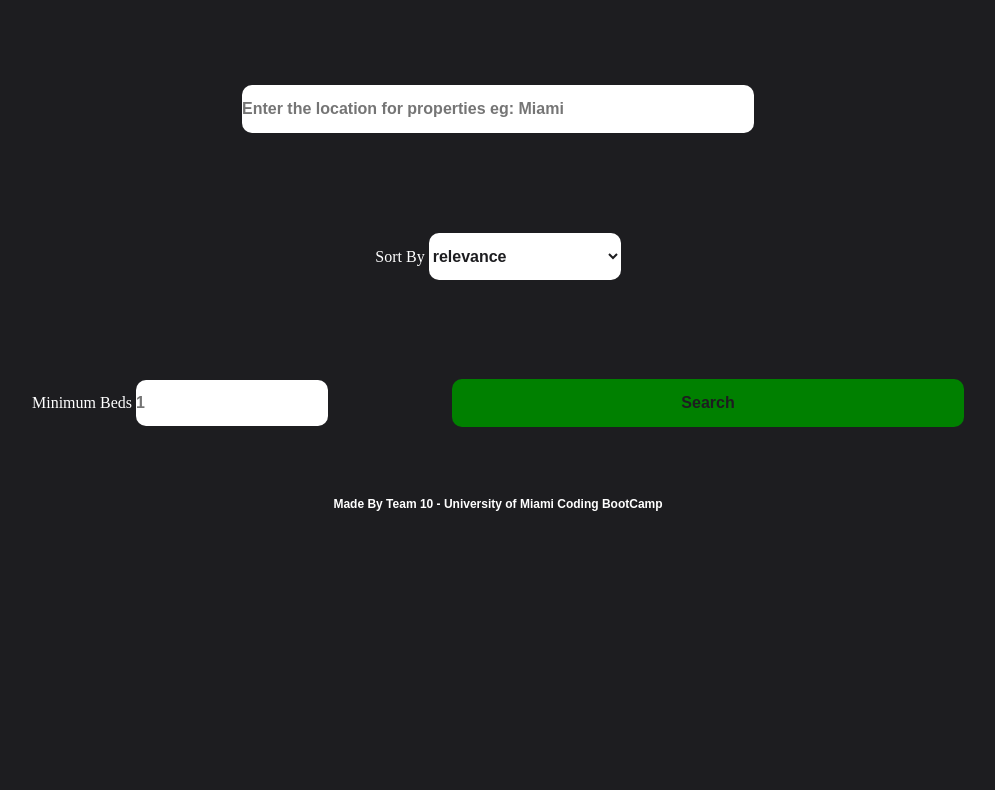
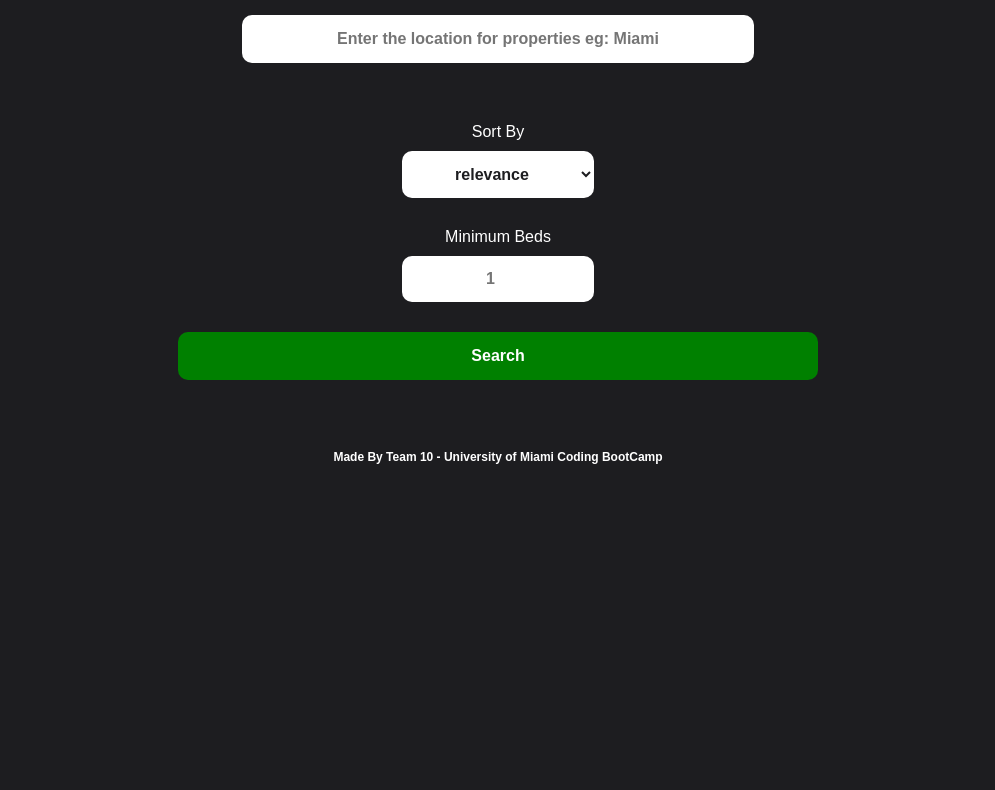
Before and after one commit to dopecello/real-estate-app, a plain HTML site: page index.html in a window 1280 px wide. Shown: the part 229-1019 px from the top of the page, without its empty margins (142-1137 px from the left). Drawn offline with Linux system fonts and the light colour scheme; no server answers.

Commit message:
optimized HTML/CSS layout

```diff
--- a/assets/style.css
+++ b/assets/style.css
@@ -1,41 +1,46 @@
 * {
+  box-sizing: border-box;
   margin: 0;
   padding: 0;
 }
- .container{
-    background-color:rgba(29,29,32) ;
+
+.container {
+  background-color: rgba(29, 29, 32);
   height: 1200px;
 }
 
 /* HEADER START */
 header {
-      background-color: rgba(29,29,32);
+  background-color: rgba(29, 29, 32);
 }
 
 header h1 {
-      padding-top: 80px ;
+  padding-top: 80px;
   padding-bottom: 20px;
   text-align: center;
   font-size: 70px;
-      color: white ;
-      font-family: Bayon;
+  color: white;
+  font-family: sans-serif;
 }
 
- .text-active{
+.text-active {
   color: green;
 }
 
 header h4 {
   font-size: 30px;
   text-align: center;
-        color: green ;
+  color: green;
+  font-family: sans-serif;
+
 }
+
 /* HEADER END */
 
 
 
 /* SEARCH CITY SECTION STARTS*/
-.searchCity{
+.searchCity {
   text-align: center;
   color: white;
 }
@@ -44,37 +49,48 @@
   width: 40%;
   border: none;
   background: white;
-    color: rgba(29,29,32);
-    text-align: left;
+  color: rgba(29, 29, 32);
+  text-align: center;
   padding: 15px 0;
   font-size: 16px;
   font-family: sans-serif;
   font-weight: bold;
   border-radius: 10px;
-    margin-top: 100px;
+  margin-top: 30px;
+  margin-bottom: 50px;
 }
+
 /* SEARCH CITY SECTION ENDS*/
 
 
 
 
 /* SORT BY  SECTION STARTS*/
-.relevance{
+.relevance {
   text-align: center;
   color: white;
 }
-.relevance select{
+
+.relevance label {
+  display: flex;
+  justify-content: center;
+  align-items: center;
+  margin-top: 10px;
+  font-family: sans-serif;
+}
+
+.relevance select {
   width: 15%;
   border: none;
   background: white;
-    color: rgba(29,29,32);
-    text-align: left ;
+  color: rgba(29, 29, 32);
+  text-align: center;
   padding: 14px 0;
   font-size: 16px;
   font-family: sans-serif;
   font-weight: bold;
   border-radius: 10px;
-    margin-top: 100px;
+  margin-top: 10px;
 }
 
 /* SORT BY SECTION ENDS*/
@@ -82,57 +98,61 @@
 
 
 /*BEDS QUANTITY SECTION STARTS*/
-.minBeds{
+.minBeds {
   text-align: center;
   color: white;
 }
+
+.minBeds label {
+  display: flex;
+  justify-content: center;
+  align-items: center;
+  margin-top: 30px;
+  font-family: sans-serif;
+
+}
+
 
 
 .minBeds input {
   width: 15%;
   border: none;
   background: white;
-    color: rgba(29,29,32);
-    text-align: left;
+  color: rgba(29, 29, 32);
+  text-align: center;
   padding: 14px 0;
   font-size: 16px;
   font-family: sans-serif;
   font-weight: bold;
   border-radius: 10px;
-    margin-top: 100px;
+  margin-top: 10px;
+}
+
+button {
+  background-color: green;
+  color: white;
+  font-size: 16px;
+  font-family: sans-serif;
+  font-weight: bold;
+  border: none;
+  padding: 15px;
+  border-radius: 10px;
+  margin-top: 30px;
+  width: 50%;
 }
 
 
- button {
-    text-align: center;
+button:hover {
   color: white;
-
+  background: rgb(93, 113, 93);
 }
 
-.minBeds button {
-    width: 40%;
-    border: none;
-    background: green ;
-    color: rgba(29,29,32);
-    text-align: center;
-    padding: 15px 0;
-    font-size: 16px;
-    font-family: sans-serif;
-    font-weight: bold;
-    border-radius: 10px;
-    margin-left: 120px;
-  }
-
-.minBeds button:hover {
-    color:white;
-    background: rgb(93, 113, 93) ;
-}
 /*BEDS QUANTITY SECTION ENDS*/
 
 
 
 /*MADE BY SECTION STARTS*/
-.Team{
+.Team {
   font-size: 12px;
   font-family: sans-serif;
   font-weight: bold;
@@ -140,4 +160,5 @@
   text-align: center;
   padding-top: 70px;
 }
+
 /*MADE BY SECTION ENDS*/
--- a/index.html
+++ b/index.html
@@ -39,13 +39,17 @@
 
 
             <div class="minBeds">
+                <div class="minBedsDiv">
                     <label>Minimum Beds</label>
-
                     <input type="number" placeholder="1">
-
+                </div>
+                <div>
                     <button type="submit">Search</button>
                 </div>
+            </div>
         </form>
+<!-- Dynamically created elements here -->
+
         <div class="Team">
             <p>
                 Made By Team 10 - University of Miami Coding BootCamp
```
Lines whose indentation alone changed are shown as unchanged.
